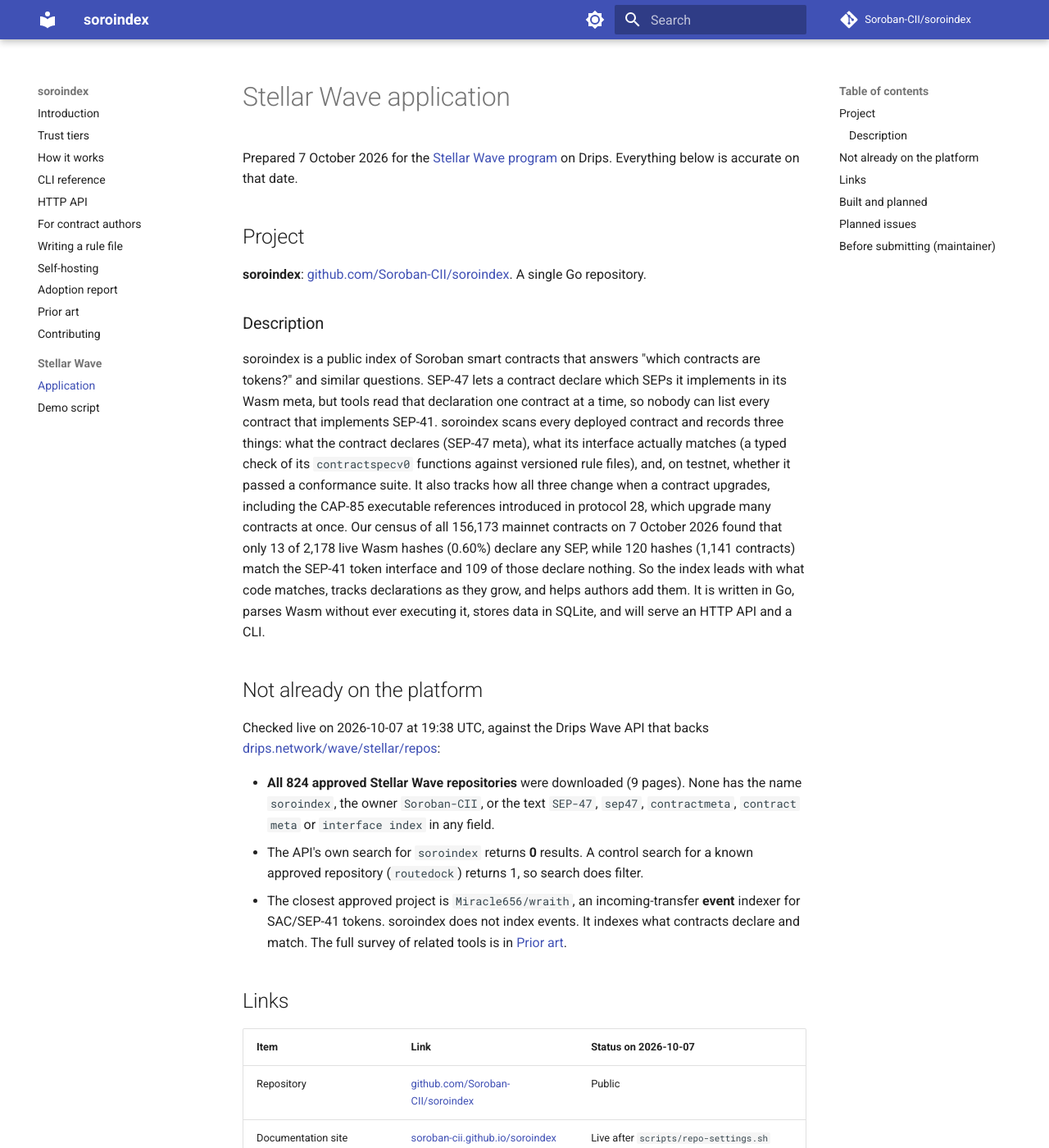
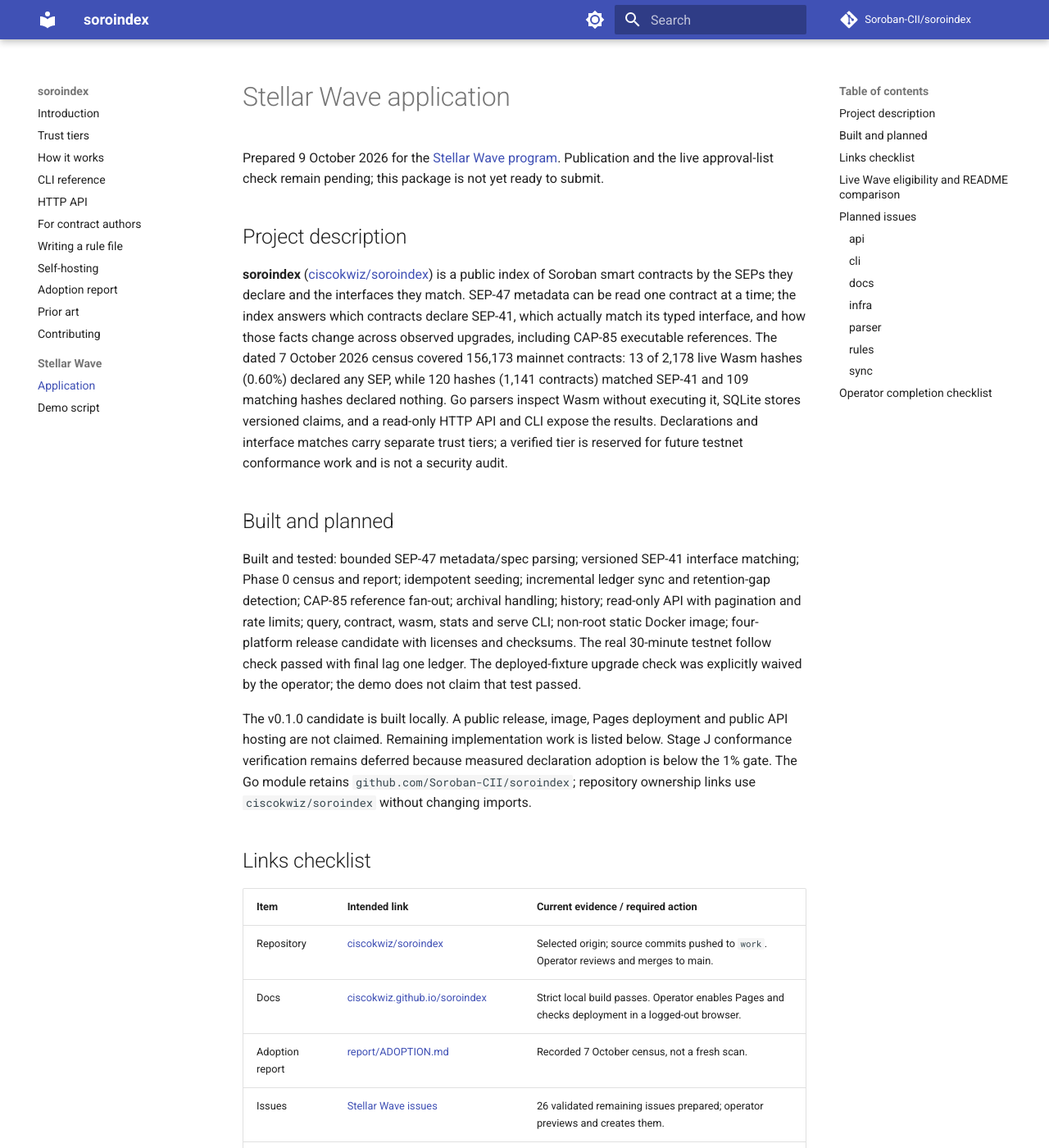
Before and after one commit to Soroban-CII/soroindex, an MkDocs documentation site: the page built from docs/wave/APPLICATION.md, in a window 1280 px wide and 1400 px high. Shown: the whole window at 82% size. Built offline with MkDocs 1.6.1 and Material for MkDocs 9.7.7, drawn with Linux system fonts in a browser that asks for light colours; comment, search, counter and statistics services are not loaded; some of the changed text lies outside the part shown.

Commit message:
docs(wave): refresh application with built features and real backlog

```diff
--- a/docs/wave/APPLICATION.md
+++ b/docs/wave/APPLICATION.md
@@ -1,77 +1,102 @@
 # Stellar Wave application
 
-Prepared 7 October 2026 for the [Stellar Wave program](https://www.drips.network/wave/stellar) on Drips. Everything below is accurate on that date.
+Prepared 9 October 2026 for the [Stellar Wave program](https://www.drips.network/wave/stellar). Publication and the live approval-list check remain pending; this package is not yet ready to submit.
 
-## Project
+## Project description
 
-**soroindex**: [github.com/Soroban-CII/soroindex](https://github.com/Soroban-CII/soroindex). A single Go repository.
-
-### Description
-
-soroindex is a public index of Soroban smart contracts that answers "which contracts are tokens?" and similar questions. SEP-47 lets a contract declare which SEPs it implements in its Wasm meta, but tools read that declaration one contract at a time, so nobody can list every contract that implements SEP-41. soroindex scans every deployed contract and records three things: what the contract declares (SEP-47 meta), what its interface actually matches (a typed check of its `contractspecv0` functions against versioned rule files), and, on testnet, whether it passed a conformance suite. It also tracks how all three change when a contract upgrades, including the CAP-85 executable references introduced in protocol 28, which upgrade many contracts at once. Our census of all 156,173 mainnet contracts on 7 October 2026 found that only 13 of 2,178 live Wasm hashes (0.60%) declare any SEP, while 120 hashes (1,141 contracts) match the SEP-41 token interface and 109 of those declare nothing. So the index leads with what code matches, tracks declarations as they grow, and helps authors add them. It is written in Go, parses Wasm without ever executing it, stores data in SQLite, and will serve an HTTP API and a CLI.
-
-## Not already on the platform
-
-Checked live on 2026-10-07 at 19:38 UTC, against the Drips Wave API that backs [drips.network/wave/stellar/repos](https://www.drips.network/wave/stellar/repos):
-
-- **All 824 approved Stellar Wave repositories** were downloaded (9 pages). None has the name `soroindex`, the owner `Soroban-CII`, or the text `SEP-47`, `sep47`, `contractmeta`, `contract meta` or `interface index` in any field.
-- The API's own search for `soroindex` returns **0** results. A control search for a known approved repository (`routedock`) returns 1, so search does filter.
-- The closest approved project is `Miracle656/wraith`, an incoming-transfer **event** indexer for SAC/SEP-41 tokens. soroindex does not index events. It indexes what contracts declare and match. The full survey of related tools is in [Prior art](../prior-art.md).
-
-## Links
-
-| Item | Link | Status on 2026-10-07 |
-| --- | --- | --- |
-| Repository | [github.com/Soroban-CII/soroindex](https://github.com/Soroban-CII/soroindex) | Public |
-| Documentation site | [soroban-cii.github.io/soroindex](https://soroban-cii.github.io/soroindex/) | Live after `scripts/repo-settings.sh` enables Pages |
-| Adoption report | [report/ADOPTION.md](https://github.com/Soroban-CII/soroindex/blob/main/report/ADOPTION.md) | Mainnet census + testnet sample |
-| Planned issues | [Issues labelled Stellar Wave](https://github.com/Soroban-CII/soroindex/issues?q=label%3A%22Stellar+Wave%22) | Created by `scripts/create-issues.sh` |
-| CI | [Actions](https://github.com/Soroban-CII/soroindex/actions/workflows/ci.yml) | lint, test, fuzz-smoke, build |
-| Go package docs | [pkg.go.dev/.../pkg/sepmeta](https://pkg.go.dev/github.com/Soroban-CII/soroindex/pkg/sepmeta) | Indexed on first request |
-| Demo video | — | To be recorded by the maintainer |
-| Release, binaries, Docker image | — | Not yet: tracked as issues |
-| Live API | — | Not yet: the API is planned |
+**soroindex** ([ciscokwiz/soroindex](https://github.com/ciscokwiz/soroindex)) is a public index of Soroban smart contracts by the SEPs they declare and the interfaces they match. SEP-47 metadata can be read one contract at a time; the index answers which contracts declare SEP-41, which actually match its typed interface, and how those facts change across observed upgrades, including CAP-85 executable references. The dated 7 October 2026 census covered 156,173 mainnet contracts: 13 of 2,178 live Wasm hashes (0.60%) declared any SEP, while 120 hashes (1,141 contracts) matched SEP-41 and 109 matching hashes declared nothing. Go parsers inspect Wasm without executing it, SQLite stores versioned claims, and a read-only HTTP API and CLI expose the results. Declarations and interface matches carry separate trust tiers; a verified tier is reserved for future testnet conformance work and is not a security audit.
 
 ## Built and planned
 
-| Built and tested | Planned |
-| --- | --- |
-| `pkg/sepmeta`: bounded Wasm section reader, SEP-47 meta parser (strict and lenient, every anomaly recorded), spec decoder; 4 fuzz targets ran 10 minutes each with no failure | Incremental sync loop over `getLedgers` with upgrade detection and the retention-gap guard |
-| SEP-41 rule file (diffed against the live SEP-41 v0.5.2 text) and the typed interface matcher | HTTP API: `/v1/contracts`, `/v1/contracts/{id}`, `/history`, `/v1/wasm/{hash}`, `/v1/seps`, `/v1/stats`, `/v1/health` |
-| Phase 0: mainnet census from Hubble and a stratified testnet sample, with `report/ADOPTION.md` | CLI: `query`, `contract`, `wasm`, `stats`, `serve` |
-| SQLite store with migrations; invariants enforced in SQL and tested with raw SQL | Rule files for SEP-40, SEP-50, SEP-56 |
-| Seeding an index from any contract list; stored totals verified against the census (testnet 18/18; mainnet 16/18, both differences one contract upgraded after the Hubble snapshot) | Dockerfile, release binaries, GHCR image |
-| Undeclared-gap query and `gap` command; match recomputation for new rule versions | Data-lake backfill, RPC failover, adoption charts and trend |
-| `LedgerSource`: reads consecutive ledgers and refuses gaps | Verified tier (soroban-guard): deferred, since under 1% of mainnet Wasm declares anything |
+Built and tested: bounded SEP-47 metadata/spec parsing; versioned SEP-41 interface matching; Phase 0 census and report; idempotent seeding; incremental ledger sync and retention-gap detection; CAP-85 reference fan-out; archival handling; history; read-only API with pagination and rate limits; query, contract, wasm, stats and serve CLI; non-root static Docker image; four-platform release candidate with licenses and checksums. The real 30-minute testnet follow check passed with final lag one ledger. The deployed-fixture upgrade check was explicitly waived by the operator; the demo does not claim that test passed.
 
-430 tests passed on 7 October 2026 (`go test -v ./...`: 430 PASS lines, 0 FAIL); `golangci-lint` reported 0 issues.
+The v0.1.0 candidate is built locally. A public release, image, Pages deployment and public API hosting are not claimed. Remaining implementation work is listed below. Stage J conformance verification remains deferred because measured declaration adoption is below the 1% gate. The Go module retains `github.com/Soroban-CII/soroindex`; repository ownership links use `ciscokwiz/soroindex` without changing imports.
+
+## Links checklist
+
+| Item | Intended link | Current evidence / required action |
+| --- | --- | --- |
+| Repository | [ciscokwiz/soroindex](https://github.com/ciscokwiz/soroindex) | Selected origin; source commits pushed to `work`. Operator reviews and merges to main. |
+| Docs | [ciscokwiz.github.io/soroindex](https://ciscokwiz.github.io/soroindex/) | Strict local build passes. Operator enables Pages and checks deployment in a logged-out browser. |
+| Adoption report | [report/ADOPTION.md](https://github.com/ciscokwiz/soroindex/blob/main/report/ADOPTION.md) | Recorded 7 October census, not a fresh scan. |
+| Issues | [Stellar Wave issues](https://github.com/ciscokwiz/soroindex/issues?q=label%3A%22Stellar+Wave%22) | 26 validated remaining issues prepared; operator previews and creates them. |
+| CI | [Actions](https://github.com/ciscokwiz/soroindex/actions/workflows/ci.yml) | Workflow defines lint, test, fuzz-smoke, build. Verify main checks after merge. |
+| Release | [v0.1.0](https://github.com/ciscokwiz/soroindex/releases/tag/v0.1.0) | Candidate only; operator runs reviewed publication script. |
+| Docker image | `ghcr.io/ciscokwiz/soroindex:v0.1.0` | Local image built and smoke-tested; registry publication pending. |
+| Demo video | No URL yet | Operator records [the real demo](DEMO.md), supplies a public URL and checks access. |
+| Live API | No hosted URL | Local read-only API exercised; hosting is optional and currently absent. |
+
+## Live Wave eligibility and README comparison
+
+The current approved-list check is **unverified**. On 9 October, the cloud network proxy returned HTTP 403 for both `drips.network` and `www.drips.network`; escalating the read did not bypass the proxy. Earlier 7 October observations in the previous application are historical and do not establish the current eligibility of this selected repository.
+
+Before completing the README, fetch three most-starred approved Stellar Wave repositories and inspect their actual README patterns, as CLAUDE.md Stage I requires. Before submission, search the live approved list for `ciscokwiz/soroindex` and retain the date and result. Neither requirement is replaced with guessed repositories or a default value. The environment network draft includes the required hosts; it must be saved and published before retrying blocked requests.
 
 ## Planned issues
 
-32 issues, each with a summary, why it matters, acceptance criteria as checkboxes, tech stack and file pointers. All carry the `Stellar Wave` label, a difficulty and an area. Source: [`scripts/create-issues.sh`](https://github.com/Soroban-CII/soroindex/blob/main/scripts/create-issues.sh).
+Generated from [`scripts/wave-issues.json`](https://github.com/ciscokwiz/soroindex/blob/work/scripts/wave-issues.json), the source consumed by `scripts/create-issues.sh`: **26 real remaining issues**. All have Summary, Why, checkbox acceptance criteria, Tech Stack and existing file pointers, plus `Stellar Wave`, difficulty and area labels. The creator checks existing open and closed issue titles before creating anything.
 
-| Area | Issues | Difficulty (trivial / medium / high) |
+| Area | Count | Difficulty: trivial / medium / high |
 | --- | ---: | --- |
-| Sync and ingestion | 8 | 0 / 5 / 3 |
-| HTTP API | 9 | 0 / 8 / 1 |
-| CLI | 3 | 1 / 2 / 0 |
-| Rule files (SEP-40, SEP-50, SEP-56) | 3 | 0 / 3 / 0 |
-| Parser | 2 | 2 / 0 / 0 |
-| Infrastructure (Docker, releases, govulncheck, integration CI) | 4 | 1 / 3 / 0 |
-| Docs and adoption tracking | 3 | 1 / 2 / 0 |
+| api | 4 | 0 / 2 / 2 |
+| cli | 3 | 1 / 2 / 0 |
+| docs | 4 | 1 / 3 / 0 |
+| infra | 4 | 0 / 4 / 0 |
+| parser | 3 | 1 / 2 / 0 |
+| rules | 3 | 0 / 3 / 0 |
+| sync | 5 | 0 / 2 / 3 |
 
-- **Sync and ingestion:** the incremental sync loop; the retention-gap stop; upgrade detection; CAP-85 reference fan-out; eviction and restoration; `--follow`; a data-lake backfill source; RPC failover.
-- **HTTP API:** the server skeleton with `/v1/health`; `/v1/contracts` with tier and SEP filters; contract detail and history; Wasm detail; SEP counts and stats; rate limiting; an OpenAPI document; a 1M-row query benchmark.
-- **CLI:** `query` with CSV output; `contract` and `wasm`; `stats`.
-- **Rule files:** SEP-40 oracle consumer (7 functions), SEP-50 non-fungible tokens (11), SEP-56 tokenized vault (17), each reviewed against the SEP text.
-- **Parser:** vectors for Unicode whitespace and edge tokens; fuzz seeds from real mainnet Wasm.
-- **Infrastructure:** Dockerfile; a release workflow with binaries and image; govulncheck; a nightly testnet integration run.
-- **Docs:** adoption charts; adoption tracked over time; real API examples once the API exists.
+### api
 
-## Before submitting (maintainer)
+- docs(api): publish validated OpenAPI 3.1 specification
+- feat(api): propose declared and inferred disagreement filters
+- feat(api): propose historical ledger query filters
+- test(api): exercise concurrent WAL readers during sync
 
-1. Run `./scripts/repo-settings.sh` (Pages, branch protection, topics, private vulnerability reporting). Then open the docs site in a logged-out browser.
-2. Run `./scripts/create-issues.sh` (preview first with `DRY_RUN=1`).
-3. Record the demo video. A script of real commands is in [DEMO.md](DEMO.md).
-4. Re-check that the project is still not in the approved list.
-5. Install the Drips Wave GitHub App on the `Soroban-CII` organization and submit.
+### cli
+
+- feat(cli): export all query pages to CSV
+- feat(cli): paginate undeclared gap output
+- feat(cli): explain interface mismatch signatures in human output
+
+### docs
+
+- docs(phase0): chart declared versus inferred adoption
+- feat(phase0): retain dated adoption snapshots and trends
+- docs(api): add a typed Python client example
+- docs(api): add a browser client with pagination and tier labels
+
+### infra
+
+- ci(repo): produce release SBOM and signed provenance
+- ci(repo): build and smoke-test arm64 container images
+- ci(repo): test the declared Go language floor
+- ci(repo): propose reviewed dependency patch automation
+
+### parser
+
+- test(sepmeta): add Unicode whitespace boundary vectors
+- test(sepmeta): seed fuzzing with real mainnet custom sections
+- test(sepmeta): add nested UDT and union spec vectors
+
+### rules
+
+- feat(rules): add reviewed SEP-40 oracle consumer rules
+- feat(rules): add reviewed SEP-50 non-fungible tokens rules
+- feat(rules): add reviewed SEP-56 tokenized vaults rules
+
+### sync
+
+- feat(ingest): implement data-lake BackfillSource
+- feat(rpc): fail over across network-verified providers
+- feat(store): add a consistent online backup command
+- feat(sync): expose throughput and RPC retry metrics
+- feat(ingest): stream large seed CSV inputs in bounded batches
+
+## Operator completion checklist
+
+1. Review and merge the source branch. Complete the live README comparison and eligibility check when network access is available.
+2. Preview `DRY_RUN=1 ./scripts/repo-settings.sh` and `DRY_RUN=1 ./scripts/create-issues.sh`, then run the reviewed scripts with appropriate repository rights. Settings enable Pages, private vulnerability reporting, topics and main protection.
+3. Confirm docs renders and all links open in a logged-out browser. Reproduce the demo on a real index, record it and replace the missing video link.
+4. Preview `./scripts/publish-release.sh`; from clean reviewed main, run `./scripts/publish-release.sh --publish` with the operator's registry login. Confirm public release assets, checksums and image access.
+5. Recheck the live approved-repository list. Install the Drips Wave GitHub App for the selected repository/account and submit from the operator's account. The agent does not submit or operate that account.
```
